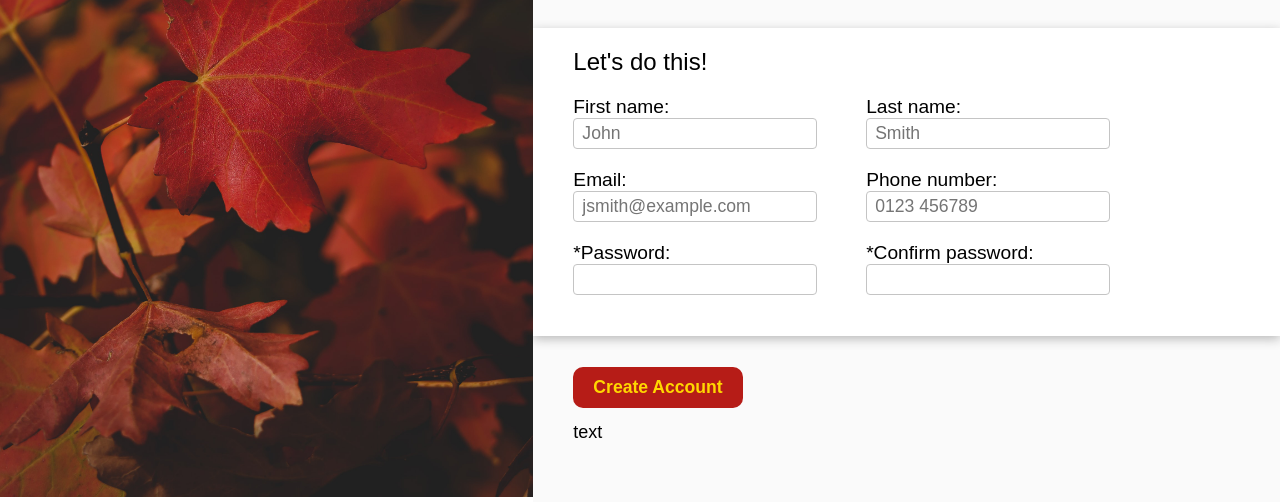
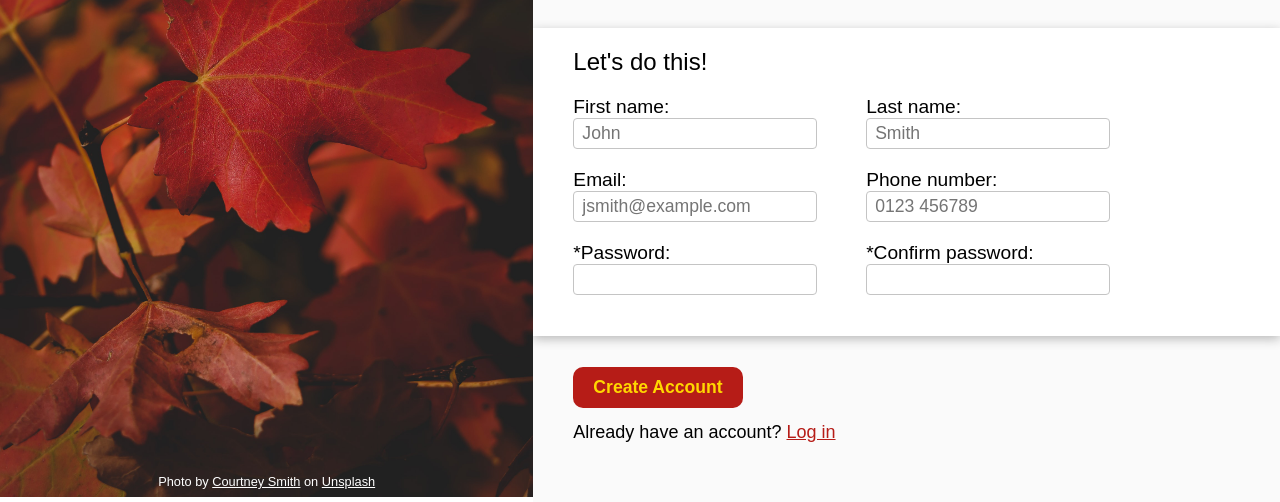
Before and after one commit to stef44n/sign-up-form, a plain HTML site: page index.html in a window 1280 px wide. Shown: the part 303-805 px from the top of the page. Drawn offline with Linux system fonts and the light colour scheme.

Commit message:
Give credit for the photo used

```diff
--- a/index.html
+++ b/index.html
@@ -13,6 +13,9 @@
         <div id="block">
             <img id="odin" src="other-files/odin-lined.png" alt="image">
             <p id="odin-text">ODIN</p>
+        </div>
+        <div id="credit">
+            <p>Photo by <u>Courtney Smith</u> on <u>Unsplash</u></p>
         </div>
     </div>
     <div class="right">
@@ -48,7 +51,7 @@
             </form>
         </div>
         <div class="bottom section">
-            <p>text</p>
+            <p>Already have an account? <a href="">Log in</a></p>
         </div>
     </div>
 </body>
--- a/styles.css
+++ b/styles.css
@@ -42,6 +42,16 @@ img#leaves {
     height: auto;
     display: flex;
     align-items: center;
+}
+
+#credit {
+    position: absolute;
+    bottom: 0rem;
+    width: 100%;
+    display: flex;
+    justify-content: center;
+    color: white;
+    font-size: 0.8rem;
 }
 
 .right {
@@ -144,3 +154,7 @@ input[type="submit"] {
     position: relative;
     top: 3rem;
 }
+
+a {
+    color: rgb(182, 28, 23);
+}
```
